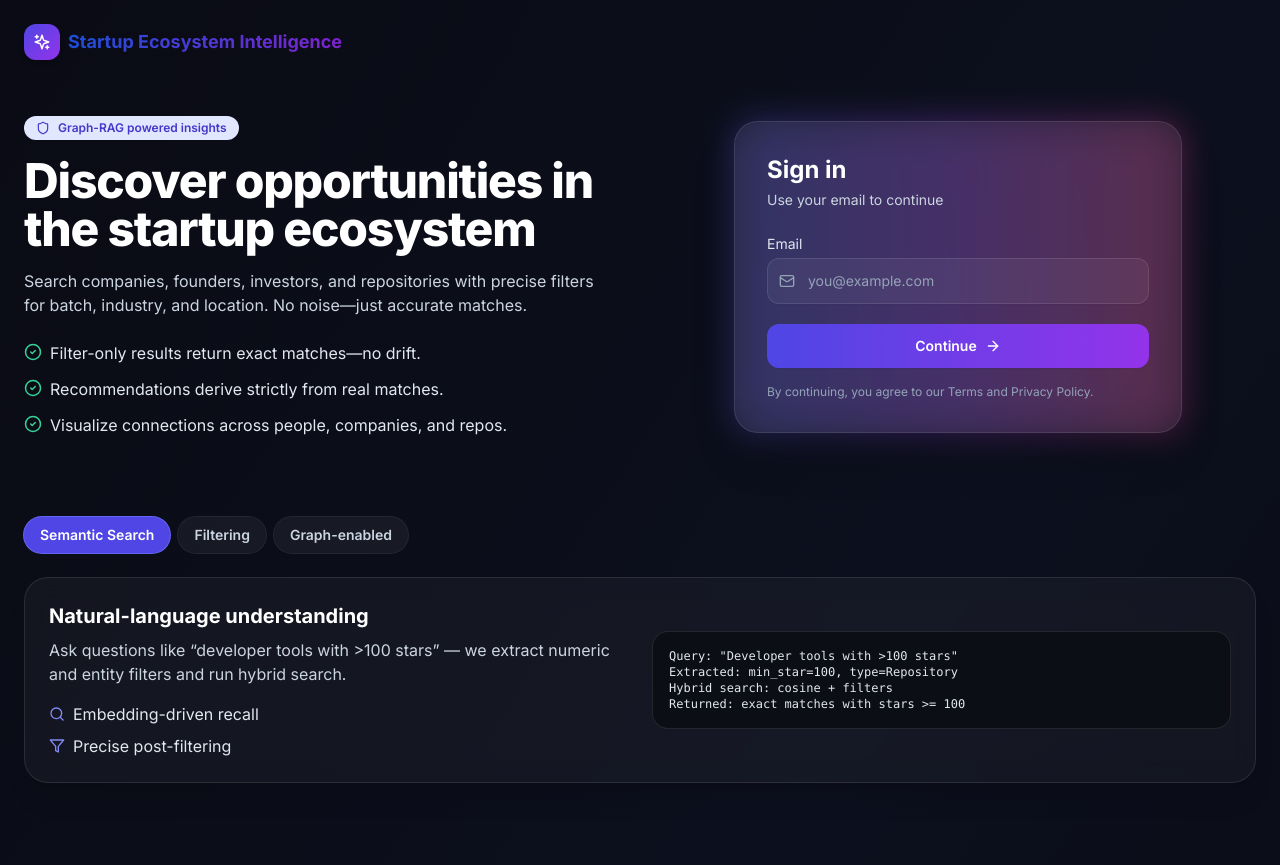
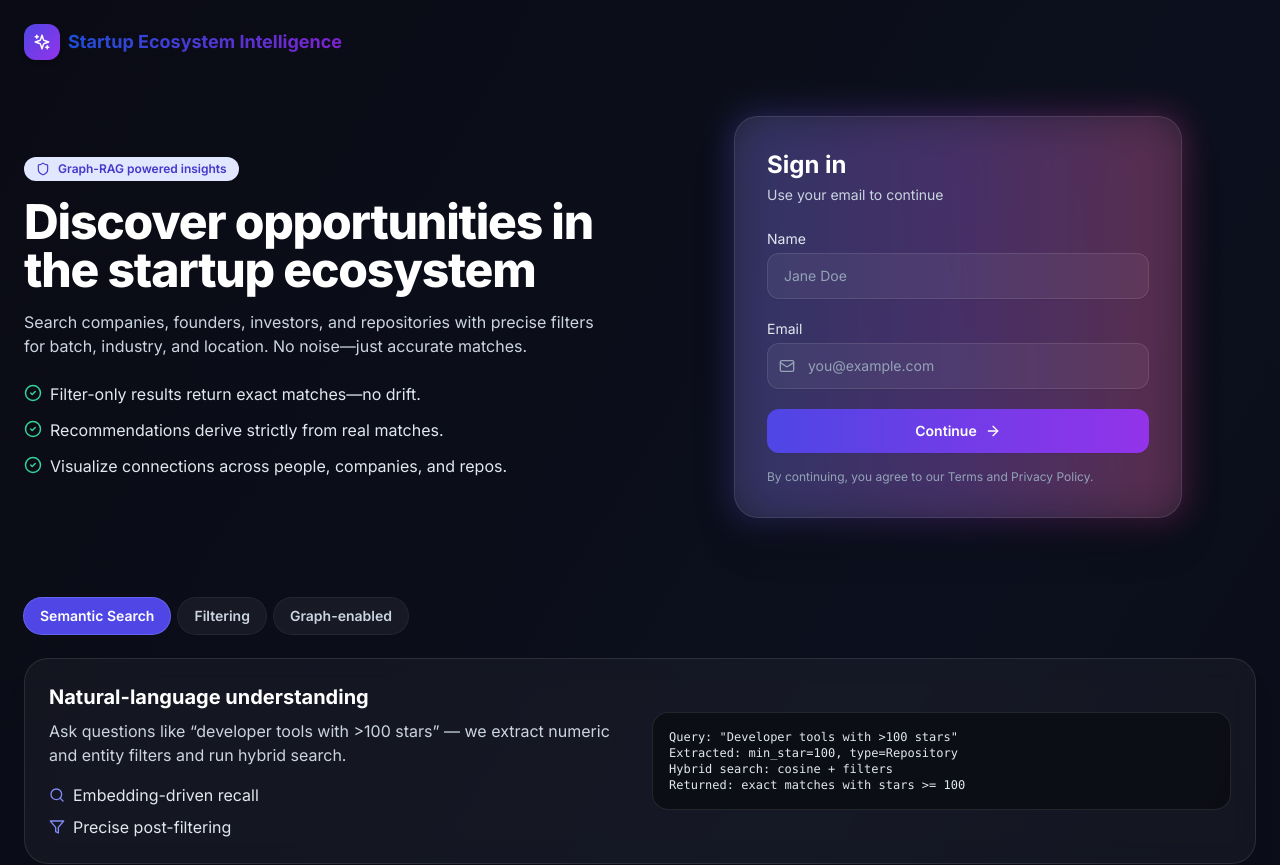
Before and after one commit to saurabhrpi/startup-ecosystem-intelligence, a Next.js app in the folder frontend/: page /signin in a window 1280 px wide. Shown: the top 865 px of the page. Built offline with nearby package versions, Linux system fonts and the light colour scheme.

Commit message:
Add authentication providers and update auth flow

```diff
--- a/frontend/app/layout.tsx
+++ b/frontend/app/layout.tsx
@@ -1,6 +1,7 @@
 import type { Metadata } from 'next'
 import { Inter } from 'next/font/google'
 import './globals.css'
+import { NextAuthProvider } from '@/lib/providers'
 
 const inter = Inter({ subsets: ['latin'] })
 
@@ -16,7 +17,11 @@ export default function RootLayout({
 }) {
   return (
     <html lang="en">
-      <body className={inter.className}>{children}</body>
+      <body className={inter.className}>
+        <NextAuthProvider>
+          {children}
+        </NextAuthProvider>
+      </body>
     </html>
   )
 }
--- a/frontend/app/signin/page.tsx
+++ b/frontend/app/signin/page.tsx
@@ -5,6 +5,7 @@ import { signIn } from 'next-auth/react'
 import { Sparkles, Mail, Shield, CheckCircle2, ArrowRight, Search, Filter, Share2, Network } from 'lucide-react'
 
 export default function SignInPage() {
+  const [name, setName] = useState('')
   const [email, setEmail] = useState('')
   const [loading, setLoading] = useState(false)
   const [error, setError] = useState<string | null>(null)
@@ -21,7 +22,7 @@ export default function SignInPage() {
     e.preventDefault()
     setLoading(true)
     setError(null)
-    const res = await signIn('credentials', { email, redirect: true, callbackUrl: '/' })
+    const res = await signIn('credentials', { name, email, redirect: true, callbackUrl: '/' })
     if (res?.error) setError('Sign-in failed')
     setLoading(false)
   }
@@ -146,6 +147,17 @@ RETURN p,c LIMIT 10`,
                   <p className="mt-1 text-sm text-slate-300">Use your email to continue</p>
                 </div>
                 <form onSubmit={handleSubmit} className="space-y-5">
+                  <div>
+                    <label className="block text-sm text-slate-200 mb-1">Name</label>
+                    <input
+                      type="text"
+                      value={name}
+                      onChange={(e) => setName(e.target.value)}
+                      required
+                      className="w-full rounded-xl border border-white/10 bg-white/5 px-4 py-3 text-sm shadow-sm outline-none transition placeholder:text-slate-400 focus:border-indigo-500 focus:ring-2 focus:ring-indigo-500/20"
+                      placeholder="Jane Doe"
+                    />
+                  </div>
                   <div>
                     <label className="block text-sm text-slate-200 mb-1">Email</label>
                     <div className="relative">
--- a/frontend/components/HomeClient.tsx
+++ b/frontend/components/HomeClient.tsx
@@ -12,11 +12,13 @@ import { TrendingUp, Sparkles, Zap, LogOut } from 'lucide-react'
 import { signOut } from 'next-auth/react'
 import PersonGrid from '@/components/PersonGrid'
 import InvestorGrid from '@/components/InvestorGrid'
+import { useSession } from 'next-auth/react'
 
 type Stats = { total_companies: number; total_embeddings: number; data_sources: number }
 type Prefs = { location_code?: string | null; industries?: string[] }
 
 export default function HomeClient({ initialStats, initialPrefs }: { initialStats: Stats; initialPrefs?: Prefs }) {
+  const { data: session } = useSession()
   const [searchResults, setSearchResults] = useState<SearchResult | null>(null)
   const [selectedCompany, setSelectedCompany] = useState<Company | null>(null)
   const [selectedRepository, setSelectedRepository] = useState<any | null>(null)
@@ -90,6 +92,11 @@ export default function HomeClient({ initialStats, initialPrefs }: { initialStat
         <header className="text-center mb-12">
           <div className="absolute right-4 top-4">
             <div className="flex items-center gap-2">
+              {session?.user?.name && (
+                <span className="inline-flex items-center gap-2 rounded-full bg-white/80 px-3 py-1.5 text-sm font-semibold text-gray-700 shadow border border-gray-200">
+                  Welcome {session.user.name}
+                </span>
+              )}
               <a
                 href="/settings"
                 className="inline-flex items-center gap-2 rounded-full bg-white/80 px-3 py-1.5 text-sm font-semibold text-gray-700 hover:bg-white shadow border border-gray-200"
--- a/frontend/lib/auth.ts
+++ b/frontend/lib/auth.ts
@@ -8,13 +8,16 @@ export const authOptions: NextAuthOptions = {
     CredentialsProvider({
       name: 'Email',
       credentials: {
+        name: { label: 'Name', type: 'text', placeholder: 'Jane Doe' },
         email: { label: 'Email', type: 'email', placeholder: 'you@example.com' },
       },
       async authorize(credentials) {
         const email = credentials?.email?.trim().toLowerCase()
         if (!email) return null
+        const providedName = (credentials as any)?.name?.toString().trim()
         const id = createHash('sha256').update(email).digest('hex').slice(0, 24)
-        const user: User = { id, name: email.split('@')[0], email }
+        const name = providedName && providedName.length > 0 ? providedName : email.split('@')[0]
+        const user: User = { id, name, email }
         return user
       },
     }),
@@ -28,6 +31,7 @@ export const authOptions: NextAuthOptions = {
       if (user) {
         token.sub = user.id
         token.email = user.email
+        ;(token as any).name = user.name
       }
       return token
     },
@@ -35,6 +39,7 @@ export const authOptions: NextAuthOptions = {
       if (session.user) {
         ;(session.user as any).id = token.sub
         session.user.email = (token as any).email as string | null
+        session.user.name = ((token as any).name as string | undefined) || session.user.name || null
       }
       return session
     },
--- /dev/null
+++ b/frontend/lib/providers.tsx
@@ -0,0 +1,8 @@
+'use client'
+
+import { SessionProvider } from 'next-auth/react'
+import type { ReactNode } from 'react'
+
+export function NextAuthProvider({ children }: { children: ReactNode }) {
+  return <SessionProvider>{children}</SessionProvider>
+}
```
